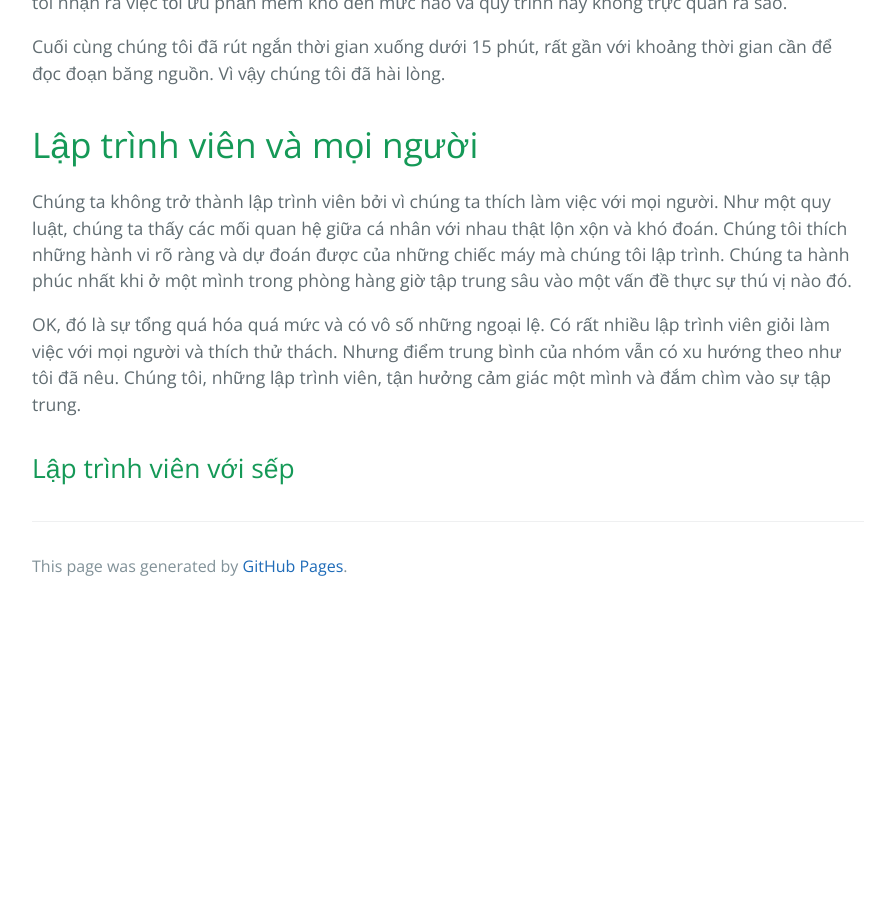
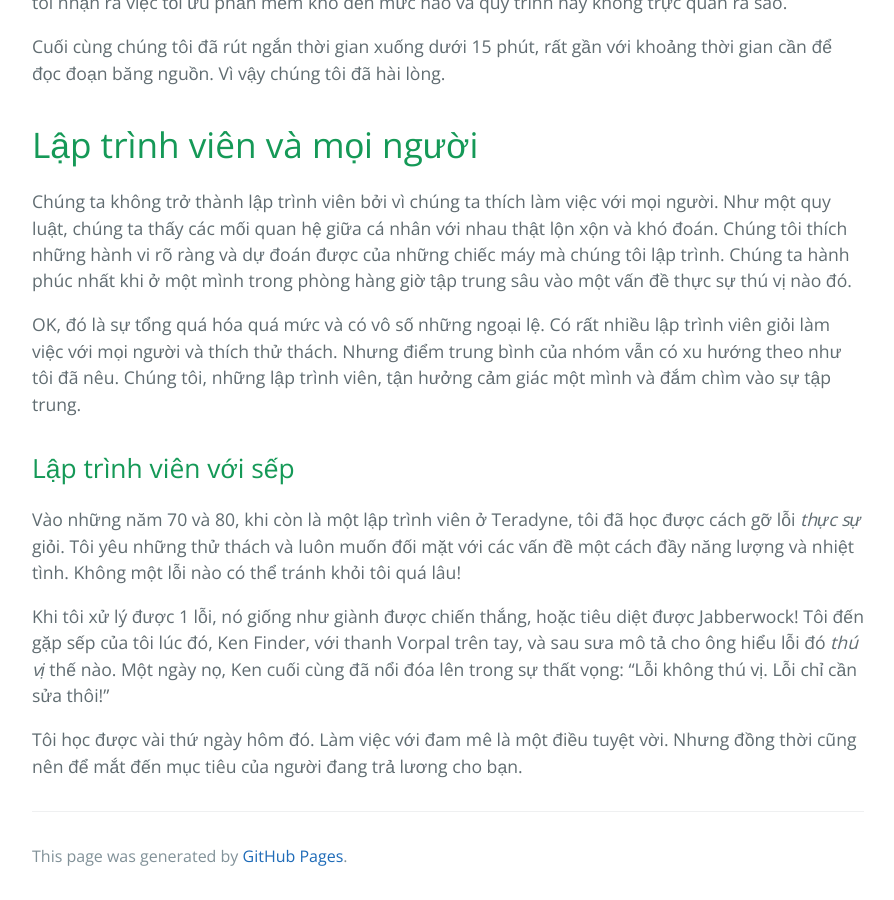
Before and after one commit to HaiBV/haibv.github.io, a Jekyll site: the page built from clean-coder/chapter-11-collaboration.md, in a window 1280 px wide and 900 px high, scrolled down 1723 px. Shown: the whole window, without its empty margins (192-1086 px from the left). Built offline with Jekyll 4.4.1, drawn with Linux system fonts in a browser that asks for light colours; our own code applies the rules of GitHub Pages for plain Markdown files; before the commit the page ends 2333 px from its top, so only the background shows below that.

Commit message:
Book - The Clean Coder - Chapter 12 - Collaboration

```diff
--- a/clean-coder/chapter-11-collaboration.md
+++ b/clean-coder/chapter-11-collaboration.md
@@ -39,3 +39,9 @@ Chúng ta không trở thành lập trình viên bởi vì chúng ta thích làm
 OK, đó là sự tổng quá hóa quá mức và có vô số những ngoại lệ. Có rất nhiều lập trình viên giỏi làm việc với mọi người và thích thử thách. Nhưng điểm trung bình của nhóm vẫn có xu hướng theo như tôi đã nêu. Chúng tôi, những lập trình viên, tận hưởng cảm giác một mình và đắm chìm vào sự tập trung.
 
 ## Lập trình viên với sếp
+
+Vào những năm 70 và 80, khi còn là một lập trình viên ở Teradyne, tôi đã học được cách gỡ lỗi _thực sự_ giỏi. Tôi yêu những thử thách và luôn muốn đối mặt với các vấn đề một cách đầy năng lượng và nhiệt tình. Không một lỗi nào có thể tránh khỏi tôi quá lâu!
+
+Khi tôi xử lý được 1 lỗi, nó giống như giành được chiến thắng, hoặc tiêu diệt được Jabberwock! Tôi đến gặp sếp của tôi lúc đó, Ken Finder, với thanh Vorpal trên tay, và sau sưa mô tả cho ông hiểu lỗi đó _thú vị_ thế nào. Một ngày nọ, Ken cuối cùng đã nổi đóa lên trong sự thất vọng: "Lỗi không thú vị. Lỗi chỉ cần sửa thôi!"
+
+Tôi học được vài thứ ngày hôm đó. Làm việc với đam mê là một điều tuyệt vời. Nhưng đồng thời cũng nên để mắt đến mục tiêu của người đang trả lương cho bạn.
```
